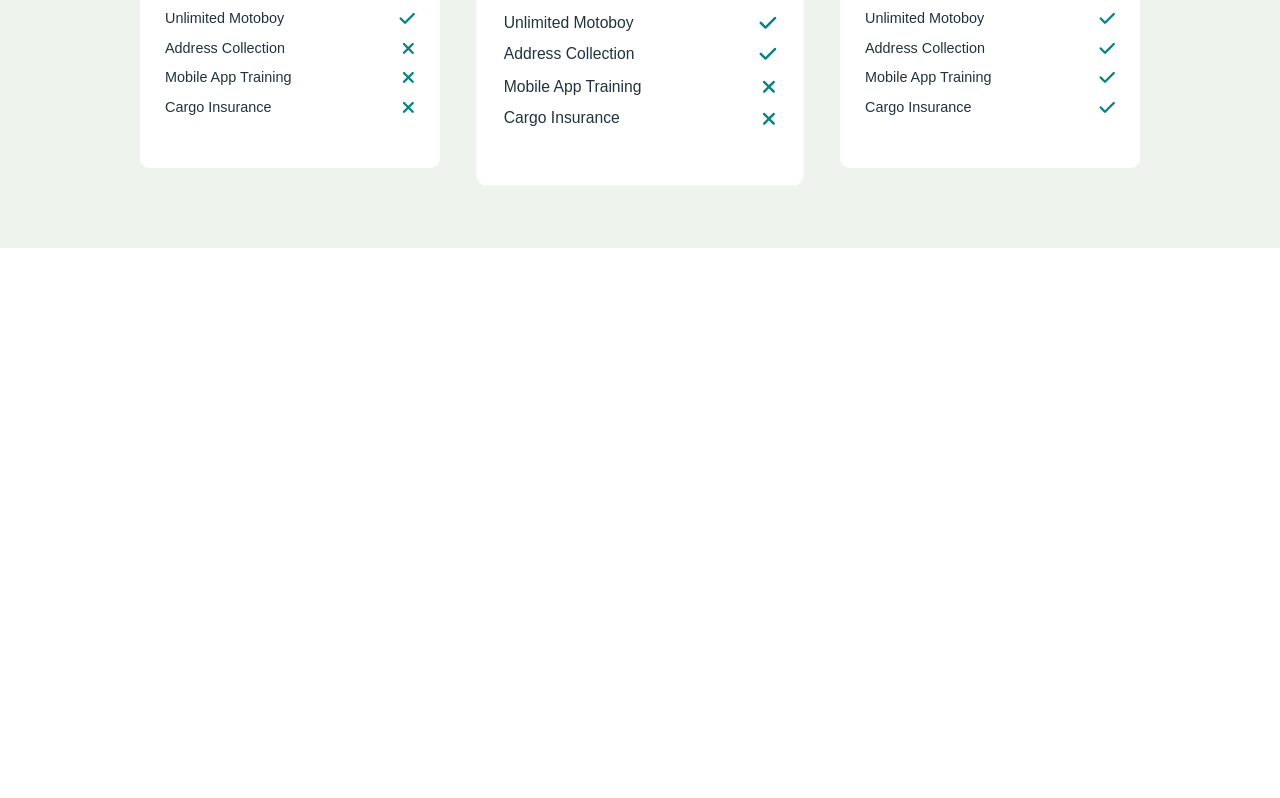
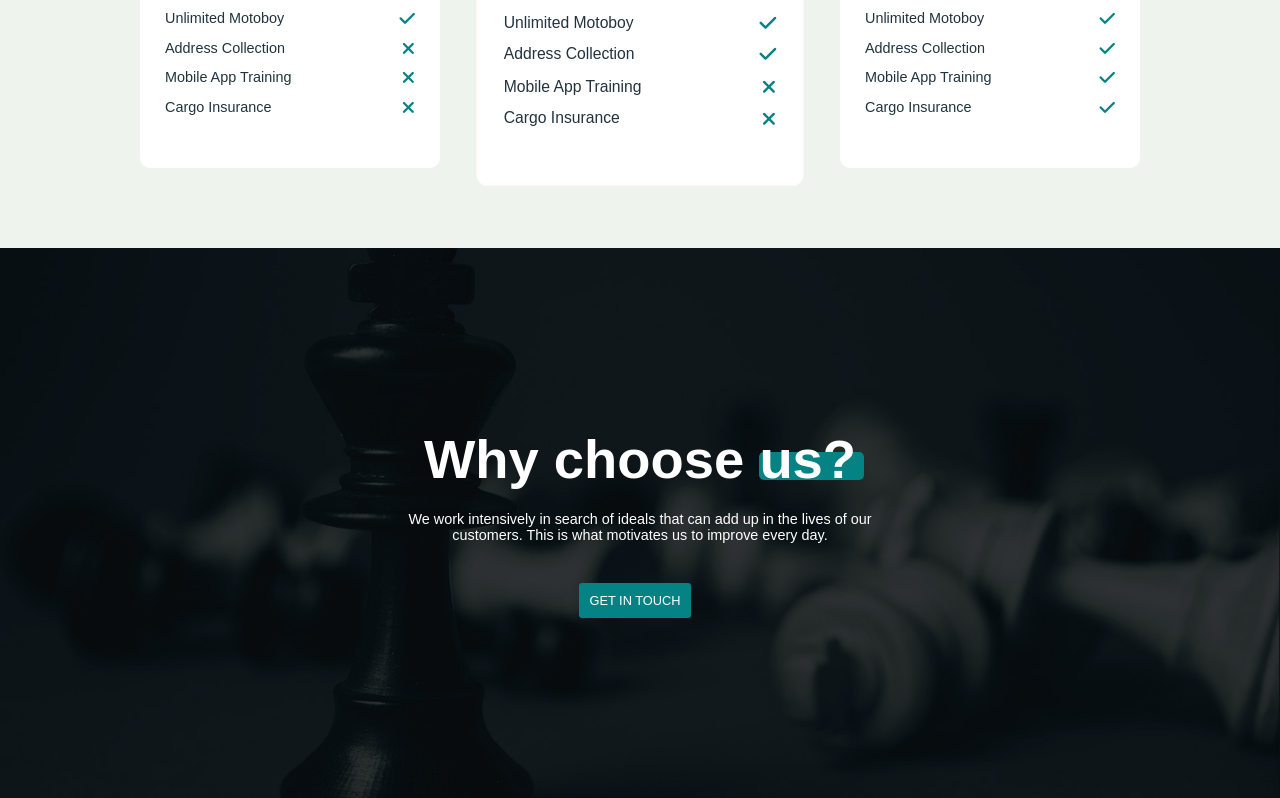
Before and after one commit to alessandraspalla/proj-html-vuejs, a Vue app: page / in a window 1280 px wide. Shown: the part 2302-3100 px from the top of the page. Before the commit the page ends 2550 px from the top, so only its background shows below. Built offline with nearby package versions, Linux system fonts and the light colour scheme.

Commit message:
add section slogan

```diff
--- a/src/components/PageMain.vue
+++ b/src/components/PageMain.vue
@@ -185,7 +185,22 @@ export default {
             </div>
         </section>
 
-
+        <section id="slogan">
+            <div class="text">
+                <h1>
+                    Why choose <span>
+                        <span class="bg"></span>us?
+                    </span>
+                </h1>
+                <p>
+                    We work intensively in search of ideals that can add up in the lives of our customers. This is what
+                    motivates us to improve every day.
+                </p>
+                <button class="btn primary">
+                    GET IN TOUCH
+                </button>
+            </div>
+        </section>
     </main>
 </template>
 
@@ -362,4 +377,41 @@ i {
     }
 
 }
+
+#slogan {
+    height: 550px;
+    background-image: url('/img/bg-7.jpg');
+    background-position: center;
+    background-size: cover;
+    display: flex;
+    align-items: center;
+    justify-content: center;
+
+    .text {
+        width: 40%;
+        text-align: center;
+
+        h1,
+        p {
+            color: $white;
+        }
+
+        span {
+            position: relative;
+            z-index: 1;
+
+            .bg {
+                width: 105px;
+                border-radius: 5px;
+                height: 1.75rem;
+                background-color: $primary-color;
+                position: absolute;
+                left: 0;
+                bottom: 10px;
+                z-index: -1;
+            }
+        }
+
+    }
+}
 </style>
```
